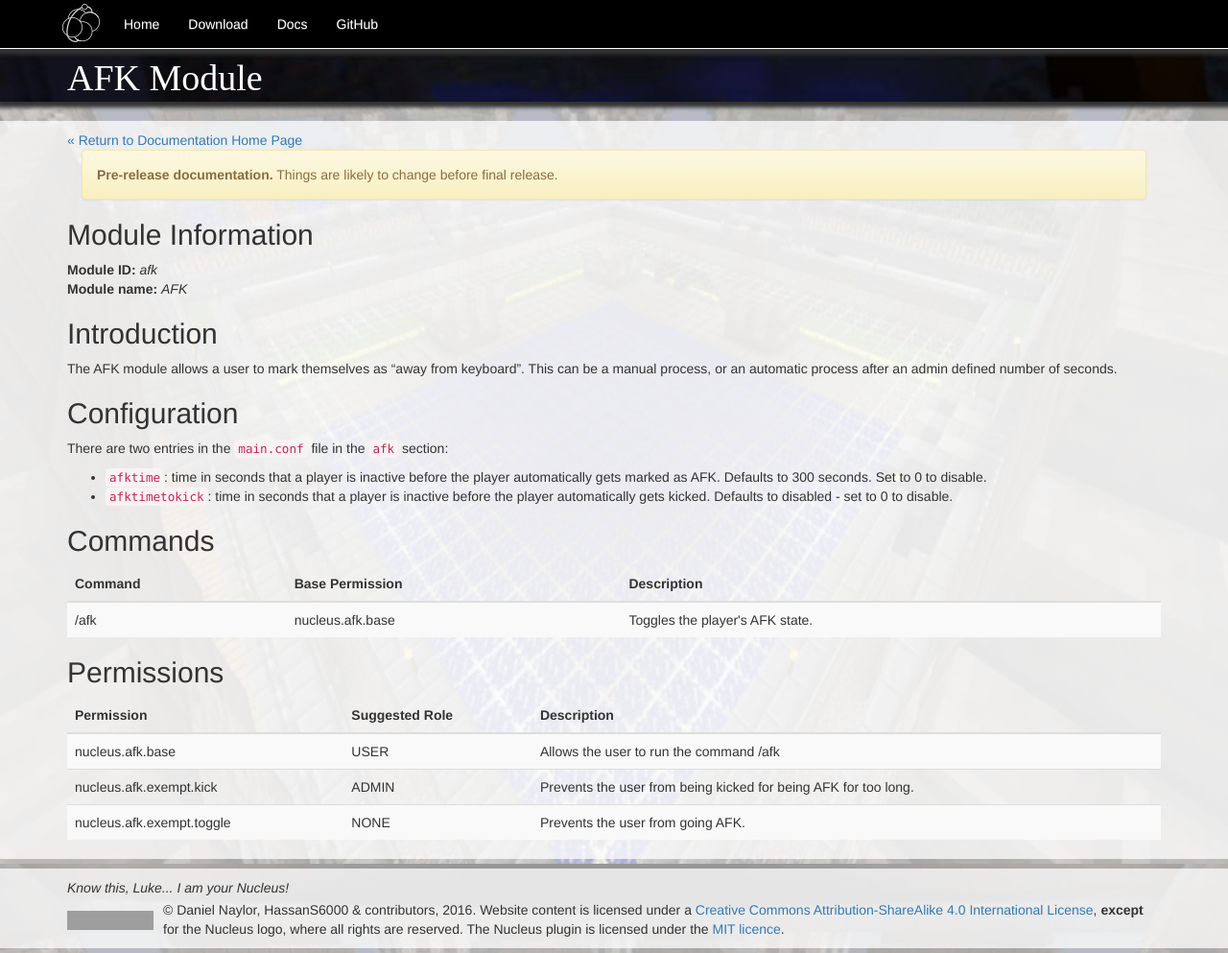
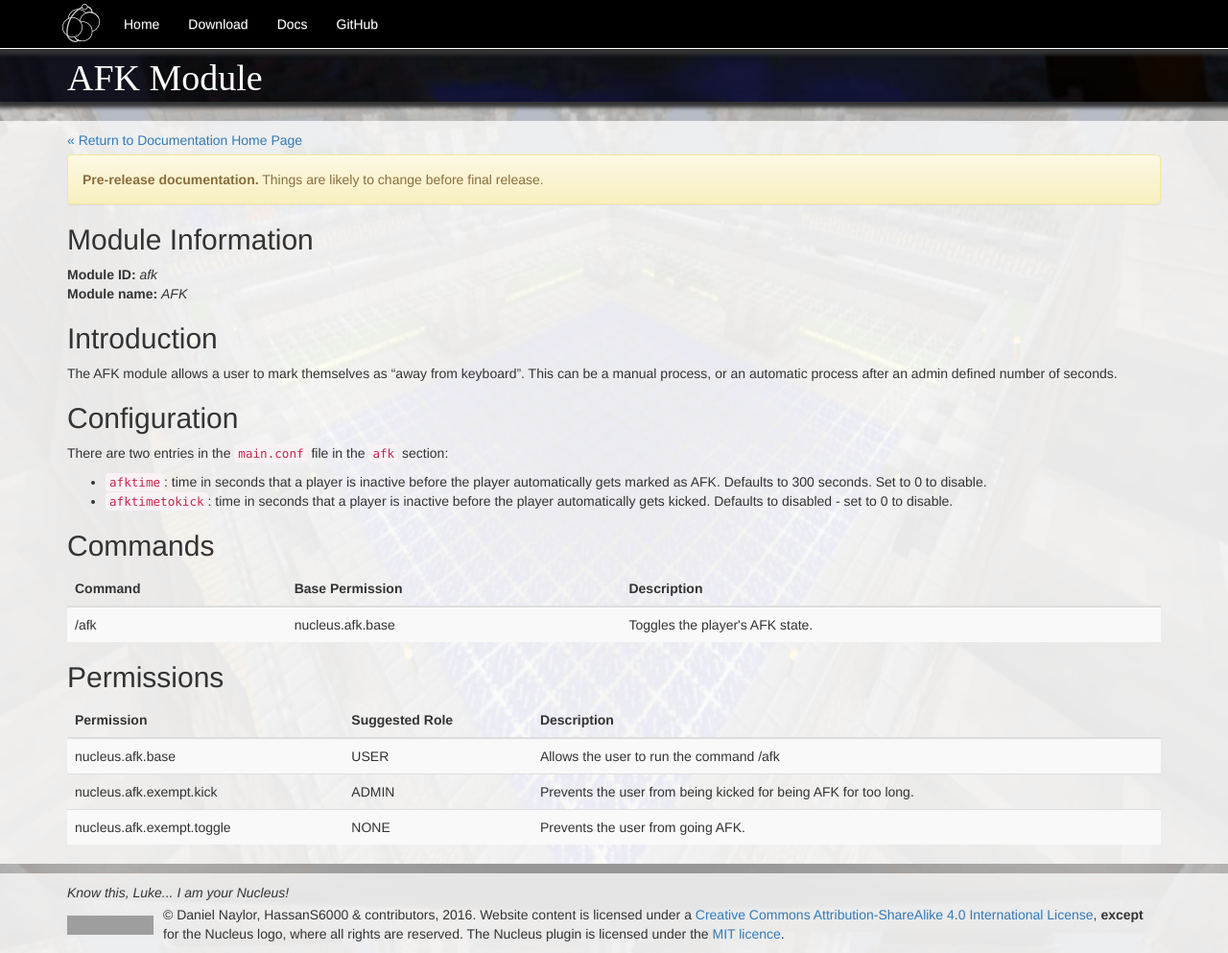
Before and after one commit to NucleusPowered/site-v1, a Jekyll site: the page built from docs/modules/afk.md, in a window 1280 px wide and 993 px high. Shown: the whole window at 96% size. Built offline with Jekyll 4.4.1, drawn with Linux system fonts in a browser that asks for light colours; grey boxes are pictures that could not be loaded.

Commit message:
Layout fix

```diff
--- a/_layouts/modulespec.html
+++ b/_layouts/modulespec.html
@@ -5,9 +5,7 @@
         <div class="row">
             <div class="col-xs-12" style="padding-top: 10px;">
                 <a href="../">&laquo; Return to Documentation Home Page</a>
-                <div class="col-xs-12">
-                    <div class="alert alert-warning" role="alert"><strong>Pre-release documentation.</strong> Things are likely to change before final release.</div>
-                </div>
+                <div class="alert alert-warning" style="margin-top: 5px;" role="alert"><strong>Pre-release documentation.</strong> Things are likely to change before final release.</div>
                 <h2>Module Information</h2>
                 <strong>Module ID: </strong><em>{{ page.moduleid }}</em><br />
                 <strong>Module name: </strong><em>{{ page.modulename }}</em>
```
